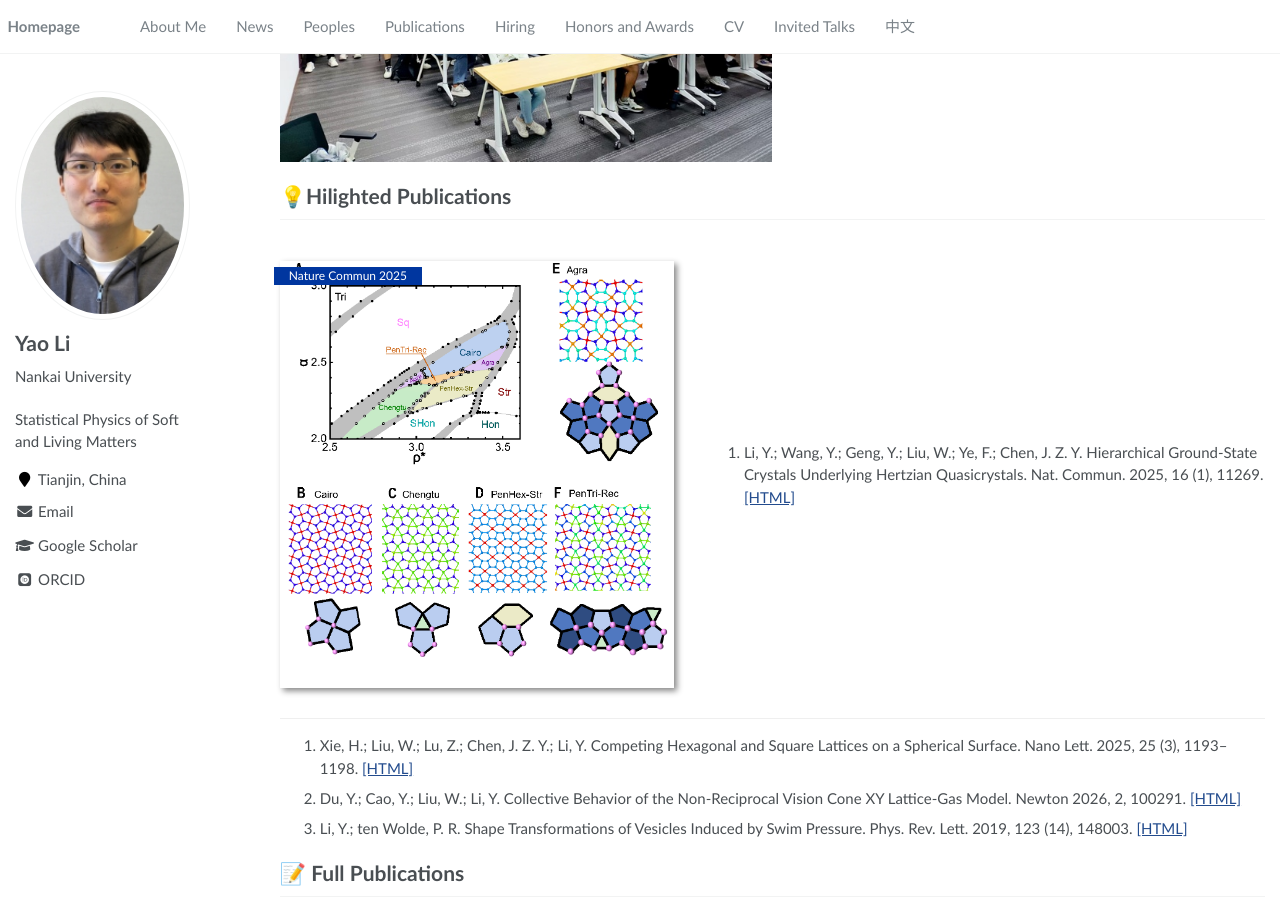
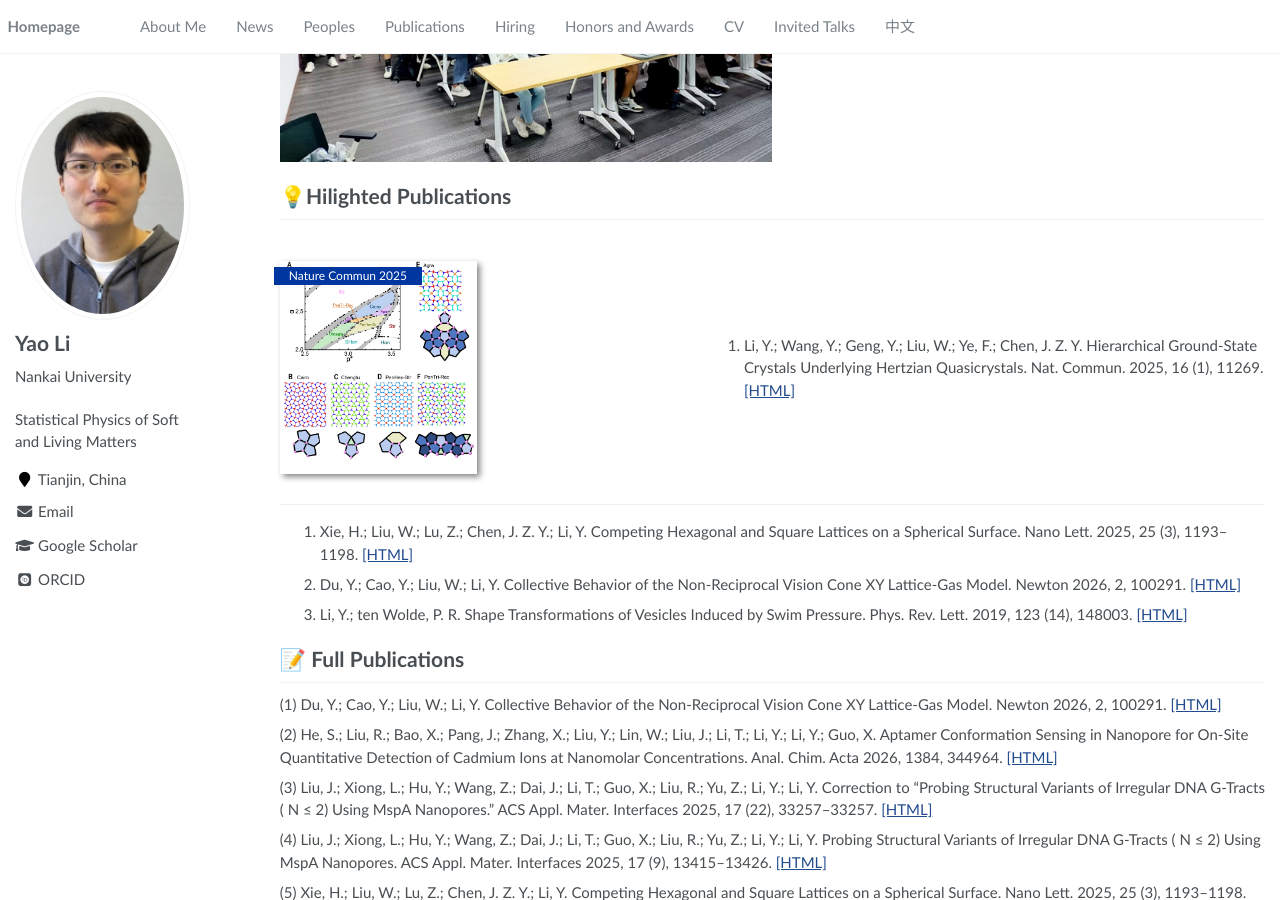
Before and after one commit to lliyao/lliyao.github.io, a Jekyll site: the page built from _pages/about.md, in a window 1280 px wide and 900 px high, scrolled down 815 px. Built offline with Jekyll 4.4.1, drawn with Linux system fonts in a browser that asks for light colours; some web fonts are replaced.

Commit message:
Update about.md

```diff
--- a/_pages/about.md
+++ b/_pages/about.md
@@ -45,7 +45,7 @@ Applications will be reviewed on a rolling basis until the positions are filled.
 
 
 # 💡Hilighted Publications
-<div class='paper-box'><div class='paper-box-image'><div><div class="badge">Nature Commun 2025</div><img src='images/NatureCommun2025.png' alt="sym" width="100%"></div></div>
+<div class='paper-box'><div class='paper-box-image'><div><div class="badge">Nature Commun 2025</div><img src='images/NatureCommun2025.png' alt="sym" width="50%"></div></div>
 <div class='paper-box-text' markdown="1">
 
 
```
